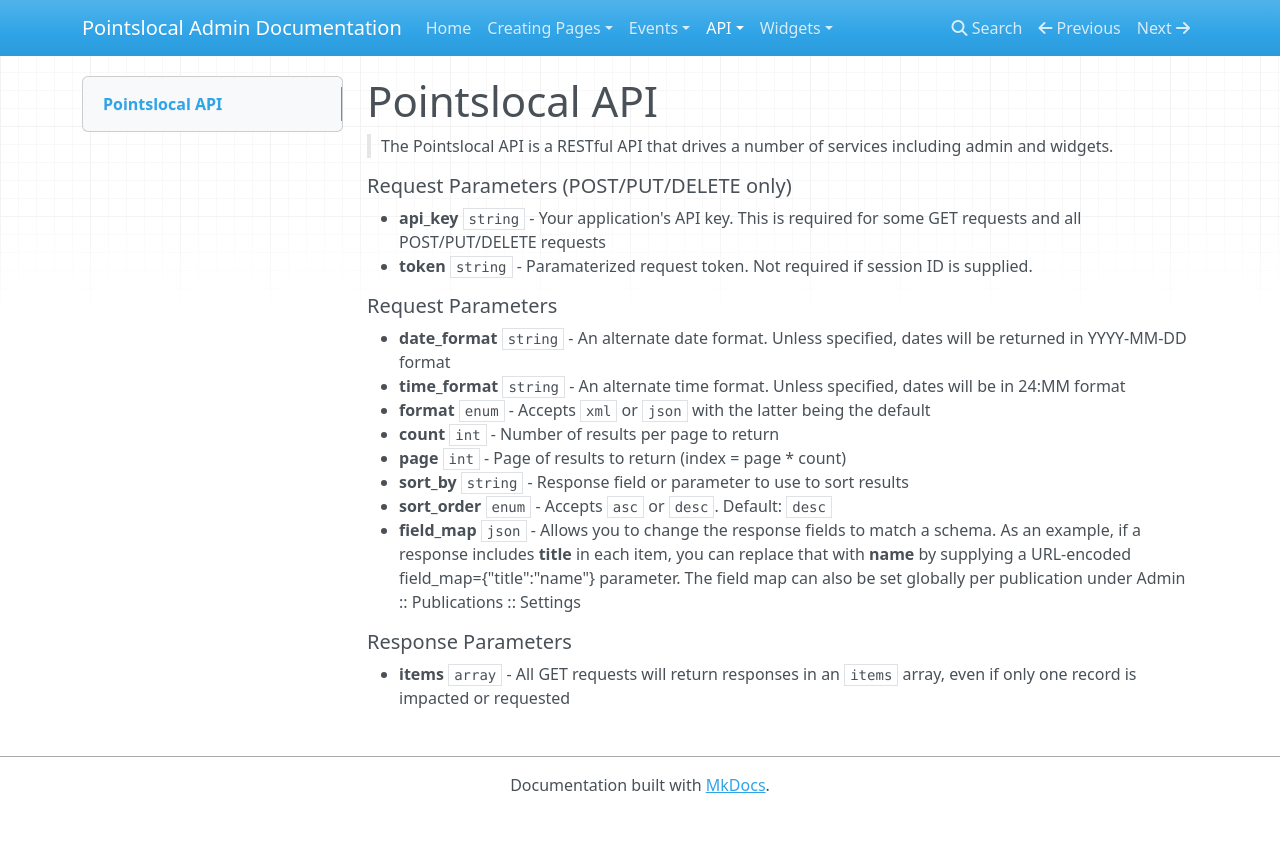
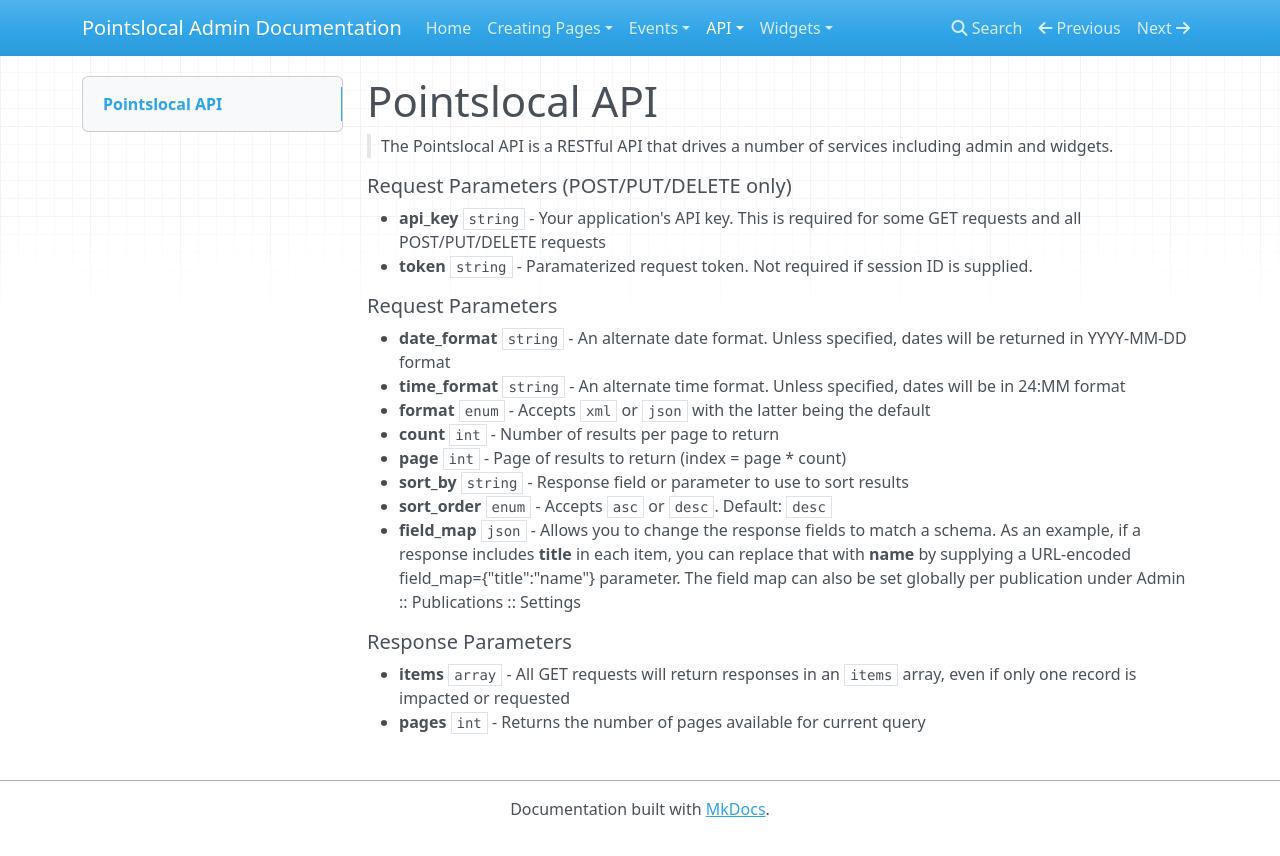
Before and after one commit to pointslocal/admin-docs, an MkDocs documentation site: the page built from docs/api.md, in a window 1280 px wide. Shown: the top 856 px of the page. Built offline with MkDocs 1.6.1, drawn with Linux system fonts in a browser that asks for light colours; nearby versions of some CDN libraries; old or Windows-style settings are respelled for this version of MkDocs.

Commit message:
Includes pages return val

````diff
--- a/docs/api.md
+++ b/docs/api.md
@@ -18,3 +18,4 @@
 
 ##### Response Parameters
 - **items** ```array``` - All GET requests will return responses in an ```items``` array, even if only one record is impacted or requested
+- **pages** ```int``` - Returns the number of pages available for current query
````
